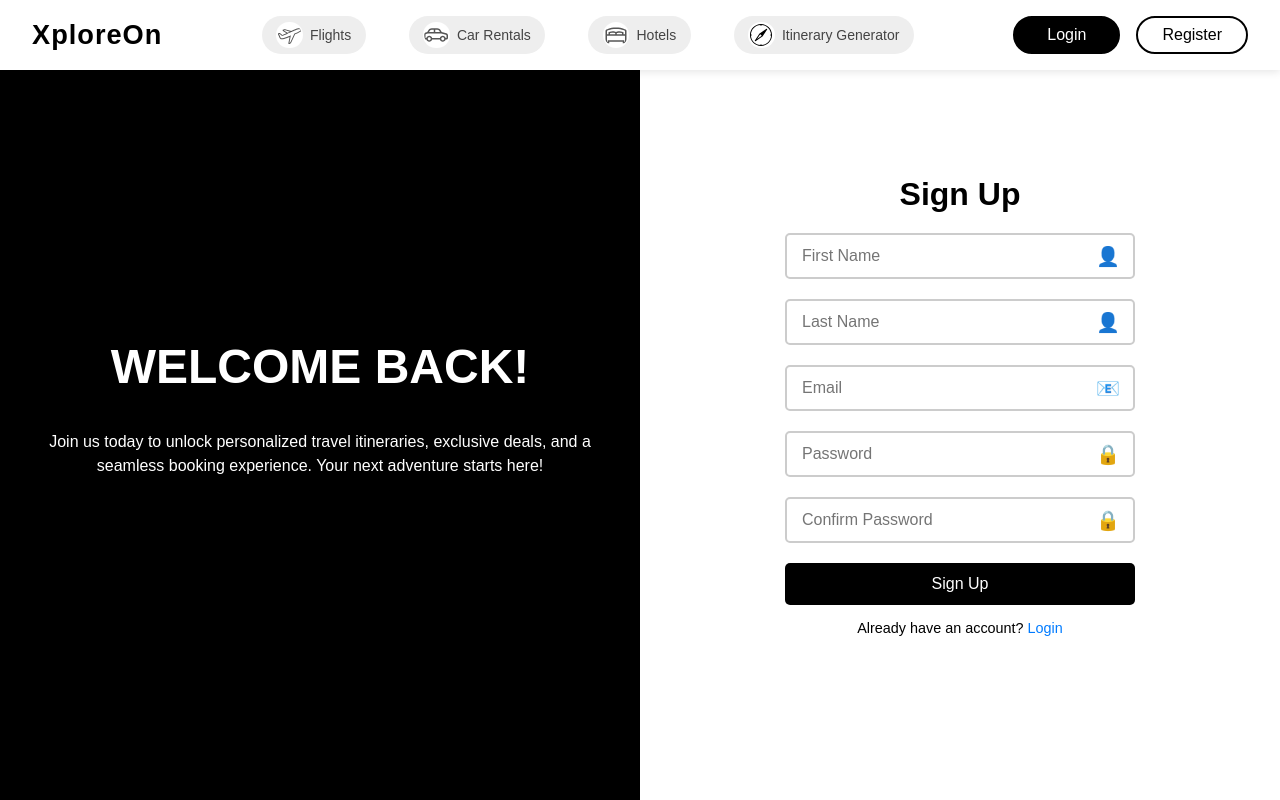
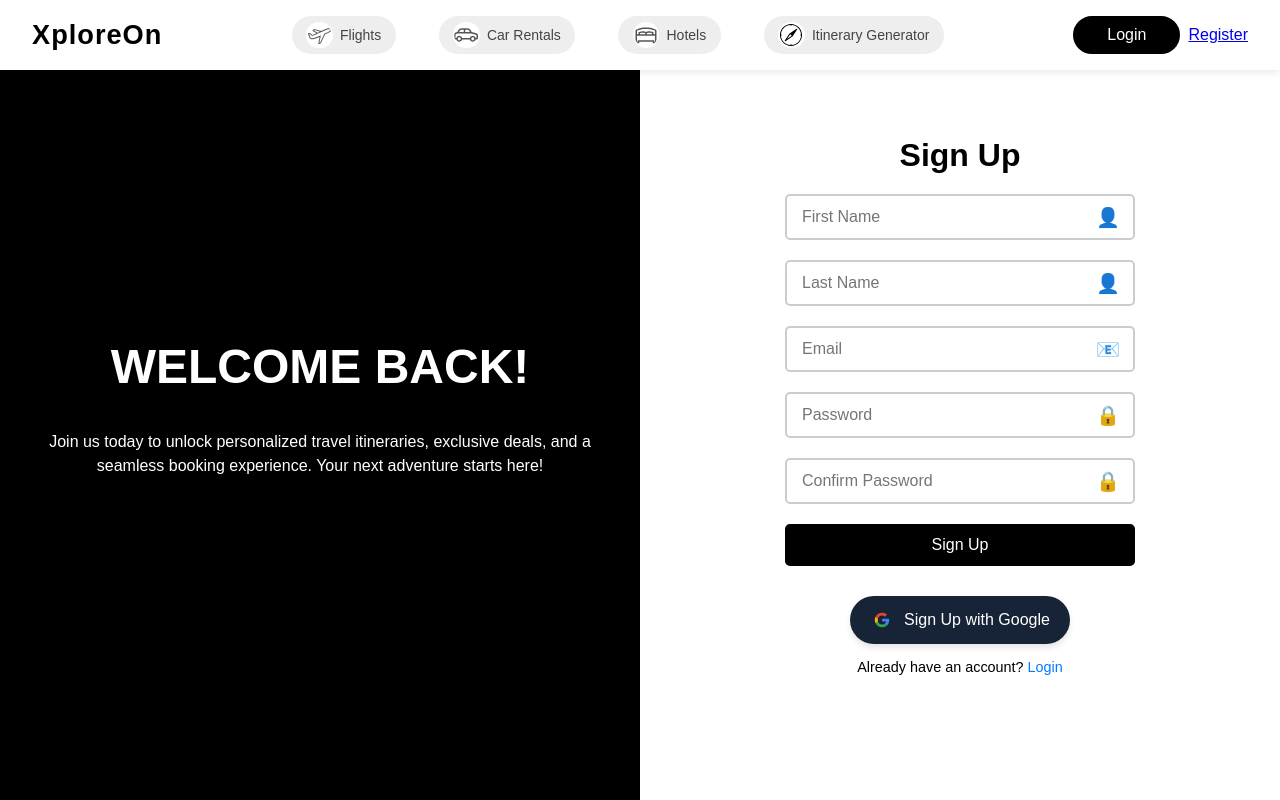
Before and after one commit to jemishkevadiya/XploreOn_Frontend, a React (Create React App) app: page /signup in a window 1280 px wide. Built offline with nearby package versions, Linux system fonts and the light colour scheme; no server answers.

Commit message:
merging with origin main

```diff
--- a/src/App.js
+++ b/src/App.js
@@ -5,7 +5,6 @@ import Navbar from "./components/Navbar";
 import SignUp from "./pages/SignUp";
 import SignIn from "./pages/SignIn";
 import Flight from "./pages/Flight";
-import CarRentals from "./pages/CarRentals";
 import { initializeApp } from "firebase/app";
 import ForgotPassword from "./pages/ForgotPassword";
 // TODO: Add SDKs for Firebase products that you want to use
@@ -39,7 +38,6 @@ class App extends React.Component {
             <Route path="/signin" element={<SignIn />} />
             <Route path="/forgot-password" element={<ForgotPassword />} />
             <Route path ="/flights" element={<Flight />} />
-            <Route path ="/carrentals" element={<CarRentals />} />
 
           </Routes>
         </Router>
--- a/src/components/Navbar.js
+++ b/src/components/Navbar.js
@@ -1,25 +1,63 @@
 import React from "react";
 import "../styles/Navbar.css";
 import { Link } from "react-router-dom";
-
+import { getAuth, onAuthStateChanged, signOut } from "firebase/auth";
 
 const FlightIcon = "/images/flight.svg";
 const CarRentalGif = "/images/icons8-car.svg";
-const HotelIcon ="/images/hotels.svg"
-const CompassIcon ="/images/compass.svg"
+const HotelIcon = "/images/hotels.svg";
+const CompassIcon = "/images/compass.svg";
+const DefaultProfile = "/images/profileicon.svg";
+
 class Navbar extends React.Component {
-      // Scroll to top and navigate to home function
+  constructor(props) {
+    super(props);
+    this.state = {
+      isLoggedIn: false,
+      user: null,
+      isDropdownOpen: false,
+    };
+  }
+
+  componentDidMount() {
+    const auth = getAuth();
+    this.unsubscribe = onAuthStateChanged(auth, (user) => {
+      if (user) {
+        this.setState({ isLoggedIn: true, user });
+      } else {
+        this.setState({ isLoggedIn: false, user: null });
+      }
+    });
+  }
+
+  componentWillUnmount() {
+    if (this.unsubscribe) {
+      this.unsubscribe();
+    }
+  }
+
+  handleLogout = async () => {
+    const auth = getAuth();
+    try {
+      await signOut(auth);
+      this.setState({ isLoggedIn: false, user: null, isDropdownOpen: false });
+    } catch (error) {
+      console.error("Error logging out:", error);
+    }
+  };
+
+  toggleDropdown = () => {
+    this.setState((prevState) => ({ isDropdownOpen: !prevState.isDropdownOpen }));
+  };
+
   handleBrandClick = () => {
-    // Scroll to top and navigate to home
-    window.scrollTo({
-      top: 0,
-      behavior: "smooth", // Smooth scroll to top
-    });
-    // Navigate to the homepage
-    window.location.href = '/';
+    window.scrollTo({ top: 0, behavior: "smooth" });
+    window.location.href = "/";
   };
 
   render() {
+    const { isLoggedIn, user, isDropdownOpen } = this.state;
+
     return (
       <nav className="navbar">
         <div className="navbar-brand" onClick={this.handleBrandClick}>
@@ -27,34 +65,57 @@ class Navbar extends React.Component {
         </div>
 
         <div className="navbar-links">
-          <a href="#flights" className="nav-link">
+          <Link to="/flights" className="nav-link">
             <img src={FlightIcon} alt="Flights" className="nav-icon" />
             Flights
-          </a>
-
-          <a href="#car-rentals" className="nav-link">
+          </Link>
+          <Link to="/car-rentals" className="nav-link">
             <img src={CarRentalGif} alt="Car Rentals" className="nav-icon" />
             Car Rentals
-          </a>
-
-          <a href="#hotels" className="nav-link">
+          </Link>
+          <Link to="/hotels" className="nav-link">
             <img src={HotelIcon} alt="Hotels" className="nav-icon" />
             Hotels
-          </a>
-
-          <a href="#itinerary" className="nav-link">
+          </Link>
+          <Link to="/itinerary" className="nav-link">
             <img src={CompassIcon} alt="Itinerary Generator" className="nav-icon" />
             Itinerary Generator
-          </a>
+          </Link>
         </div>
 
         <div className="navbar-actions">
+          {isLoggedIn ? (
+            <div className="profile-container">
+              <img
+                src={user?.photoURL || DefaultProfile} // Default profile photo
+                alt="Profile"
+                className="profile-icon"
+                onClick={this.toggleDropdown}
+              />
+              <span className="user-name">
+                {user?.displayName || `${user?.firstName || "User"} ${user?.lastName || ""}`}
+              </span>
+              {isDropdownOpen && (
+                <div className="dropdown-menu">
+                  <Link to="/my-bookings" className="dropdown-item">
+                    My Bookings
+                  </Link>
+                  <button className="dropdown-item logout-button" onClick={this.handleLogout}>
+                    Logout
+                  </button>
+                </div>
+              )}
+            </div>
+          ) : (
+            <>
               <Link to="/signin" className="nav-button black-button">
                 Login
               </Link>
               <Link to="/signup" className="nav-button white-button">
                 Register
               </Link>
+            </>
+          )}
         </div>
       </nav>
     );
--- a/src/pages/Flight.js
+++ b/src/pages/Flight.js
@@ -5,7 +5,7 @@ const FlightPage = () => {
   return (
     <div className="flight-container">
       {/* Hero Section */}
-      <header className="hero-section">
+      <header className="hero-section-flight">
         <div className="hero-background">
           <img src="images/airplane_bg.jpg" alt="Clouds" className="cloud-image" />
           <img src="images/airplane.png" alt="Airplane" className="airplane-image" />
--- a/src/pages/ForgotPassword.js
+++ b/src/pages/ForgotPassword.js
@@ -1,5 +1,5 @@
 import React, { useState } from "react";
-import "../styles/SignIn.css"; // Add styles
+import "../styles/SignIn.css";
 import { getAuth, sendPasswordResetEmail } from "firebase/auth";
 import { useNavigate } from "react-router-dom";
 
--- a/src/pages/SignUp.js
+++ b/src/pages/SignUp.js
@@ -1,7 +1,16 @@
 import React, { useState, useEffect } from "react";
 import "../styles/SignUp.css";
-import { getAuth, createUserWithEmailAndPassword, sendEmailVerification } from "firebase/auth";
+import {
+  getAuth,
+  createUserWithEmailAndPassword,
+  sendEmailVerification,
+  signInWithPopup,
+  GoogleAuthProvider,
+  updateProfile
+} from "firebase/auth";
 import { useNavigate } from "react-router-dom";
+
+const googleicon = "/images/googleicon.svg";
 
 const SignUp = () => {
   const [formData, setFormData] = useState({
@@ -37,7 +46,6 @@ const SignUp = () => {
   const handleChange = (e) => {
     setFormData({ ...formData, [e.target.name]: e.target.value });
   };
-
   const handleSubmit = (e) => {
     e.preventDefault();
     console.log("Sign-Up Data:", formData);
@@ -52,12 +60,24 @@ const SignUp = () => {
 
       try {
         const auth = getAuth();
-        const userCredential = await createUserWithEmailAndPassword(auth, formData.email, formData.password);
+        const userCredential = await createUserWithEmailAndPassword(
+          auth,
+          formData.email,
+          formData.password
+        );
         const user = userCredential.user;
 
+        // Use the updateProfile function to set the displayName
+        await updateProfile(user, {
+          displayName: `${formData.firstname} ${formData.lastname}`,
+        });
+
+        // Send email verification
         await sendEmailVerification(user);
 
-        setSuccessMessage("A verification email has been sent. Redirecting to Sign In in 10 seconds...");
+        setSuccessMessage(
+          "A verification email has been sent. Redirecting to Sign In in 10 seconds..."
+        );
         setIsLoading(false); // Stop loading
       } catch (e) {
         setIsLoading(false); // Stop loading
@@ -68,13 +88,31 @@ const SignUp = () => {
     createAccount();
   };
 
+
+
+  // Sign In with Google
+  const signInWithGoogle = async () => {
+    try {
+      const auth = getAuth();
+      const provider = new GoogleAuthProvider();
+      const result = await signInWithPopup(auth, provider);
+      const user = result.user;
+
+      console.log("Google Sign-In Successful:", user);
+      navigate("/"); // Redirect to homepage
+    } catch (error) {
+      setError(error.message);
+    }
+  };
+
   return (
     <div className="signup-page">
       <div className="signup-left">
         <h1>WELCOME BACK!</h1>
         <p>
-          Join us today to unlock personalized travel itineraries, exclusive deals, and a seamless
-          booking experience. Your next adventure starts here!
+          Join us today to unlock personalized travel itineraries, exclusive
+          deals, and a seamless booking experience. Your next adventure starts
+          here!
         </p>
       </div>
       <div className="signup-right">
@@ -138,14 +176,29 @@ const SignUp = () => {
           {error && <p className="error-message">{error}</p>}
           {successMessage && (
             <p className="success-message">
-              {successMessage} Redirecting in <strong>{countdown}</strong> seconds...
+              {successMessage} Redirecting in <strong>{countdown}</strong>{" "}
+              seconds...
             </p>
           )}
-          {isLoading && <p className="loading-message">Waiting for email verification...</p>}
+          {isLoading && (
+            <p className="loading-message">Waiting for email verification...</p>
+          )}
           <button type="submit" className="signup-button" disabled={isLoading}>
             {isLoading ? "Signing Up..." : "Sign Up"}
           </button>
         </form>
+
+        {/* Google Sign-In Button */}
+        <div className="social-signin">
+          <button className="google-signin" onClick={signInWithGoogle}>
+            <img
+              src={googleicon}
+              alt="Google Logo"
+            />
+            Sign Up with Google
+          </button>
+        </div>
+
         <p className="login-link">
           Already have an account? <a href="/signin">Login</a>
         </p>
--- a/src/styles/Navbar.css
+++ b/src/styles/Navbar.css
@@ -11,7 +11,6 @@
   box-sizing: border-box;
   background-color: #ffffff; /* Add a white background for the navbar */
   box-shadow: 0px 2px 8px rgba(0, 0, 0, 0.1); /* Subtle shadow for elevation */
-
 }
 
 /* Brand Name Styling */
@@ -46,8 +45,8 @@
 }
 
 .nav-link:hover {
-  color: #ffffff; /* Darker text on hover */
-  background-color: #000000; /* Slightly darker off-white */
+  color: #ffffff;
+  background-color: #000000; /* Black background on hover */
 }
 
 /* Icon Styling for Navigation Links */
@@ -63,41 +62,84 @@
   background-color: white; /* Keep icon background white */
 }
 
-/* Profile Icon Container */
-.navbar-profile {
+/* Navbar Actions */
+.navbar-actions {
   display: flex;
   align-items: center;
-  margin-right: 2rem;
-  color: black;
+  gap: 0.5rem; /* Reduced gap for tighter alignment */
+}
+
+/* Profile Container */
+.profile-container {
+  display: flex;
+  align-items: center;
+  position: relative;
+  gap: 15px; /* Reduced space between profile icon and name */
+  margin-right: 1rem; /* Move the profile section slightly left */
 }
 
 /* Profile Icon */
 .profile-icon {
-  background: none;
-  border: none;
+  width: 40px;
+  height: 32px;
   cursor: pointer;
-  padding: 0;
+  object-fit: cover;
+  transition: transform 0.3s ease, box-shadow 0.3s ease;
 }
 
-.profile-icon img {
-  width: 40px; /* Adjusted size */
-  height: 40px;
-  border-radius: 50%; /* Circular profile icon */
-  border: 2px solid black;
-  object-fit: cover;
-  transition: transform 0.3s ease, border-color 0.3s ease;
+.profile-icon:hover {
+  transform: scale(1.1);
 }
 
-.profile-icon img:hover {
-  transform: scale(1.1); /* Slight zoom on hover */
-  border-color: #f0f0f0; /* Subtle hover border color change */
+/* User Name */
+.user-name {
+  font-size: 16px;
+  font-weight: 500;
+  color: black;
+  white-space: nowrap;
+  margin-left: -5px; /* Slightly reduce space between photo and name */
 }
 
-/* Navbar Actions (Login and Register Buttons) */
-.navbar-actions {
-  display: flex;
-  align-items: center;
-  gap: 1rem;
+/* Dropdown Menu */
+.dropdown-menu {
+  position: absolute;
+  top: 50px;
+  right: 0;
+  background-color: white;
+  box-shadow: 0 4px 6px rgba(0, 0, 0, 0.1);
+  border-radius: 8px;
+  width: 150px;
+  padding: 10px 0;
+  z-index: 1000;
+}
+
+.dropdown-item {
+  padding: 10px 15px;
+  font-size: 14px;
+  color: black;
+  text-decoration: none;
+  display: block;
+  transition: background-color 0.3s ease;
+  cursor: pointer;
+}
+
+.dropdown-item:hover {
+  background-color: #f5f5f5;
+}
+
+/* Logout Button */
+.logout-button {
+  border: none;
+  background: none;
+  text-align: left;
+  width: 100%;
+  cursor: pointer;
+  padding: 10px 15px;
+  font-size: 14px;
+}
+
+.logout-button:hover {
+  background-color: #f5f5f5;
 }
 
 /* Black Button */
@@ -118,23 +160,3 @@
   background-color: #333333;
   transform: scale(1.05);
 }
-
-/* White Button */
-.white-button {
-  background-color: white;
-  color: black;
-  padding: 0.5rem 1.5rem;
-  font-family: "Poppins", sans-serif;
-  font-size: 1rem;
-  border: 2px solid black;
-  border-radius: 25px;
-  text-decoration: none;
-  text-align: center;
-  transition: background-color 0.3s ease, transform 0.3s ease, color 0.3s ease;
-}
-
-.white-button:hover {
-  background-color: black;
-  color: white;
-  transform: scale(1.05);
-}
--- a/src/styles/SignUp.css
+++ b/src/styles/SignUp.css
@@ -106,3 +106,46 @@
   .login-link a:hover {
     text-decoration: underline;
   }
+
+
+
+  .social-signin {
+    display: flex;
+    flex-direction: column;
+    align-items: center;
+    gap: 15px; /* Increased gap for better spacing */
+    margin-top: 30px; /* Slightly increased margin for a clean layout */
+  }
+
+  .google-signin {
+    display: flex;
+    align-items: center;
+    justify-content: center;
+    gap: 10px;
+    padding: 12px 20px; /* Added padding for a balanced button */
+    border: none;
+    border-radius: 25px; /* Rounded button for a modern look */
+    cursor: pointer;
+    font-size: 16px;
+    font-weight: 500; /* Slightly bold text */
+    box-shadow: 0 4px 6px rgba(0, 0, 0, 0.1); /* Subtle shadow for depth */
+    transition: all 0.3s ease; /* Smooth transition for hover effects */
+    background-color: #172336;
+    color: white;
+  }
+
+  .google-signin:hover {
+    background-color: #071727; /* Darker shade on hover */
+    box-shadow: 0 6px 10px rgba(0, 0, 0, 0.2); /* Enhanced shadow on hover */
+    transform: translateY(-2px); /* Slight lift effect */
+  }
+
+  .google-signin img {
+    width: 24px; /* Slightly larger icon */
+    height: 24px;
+    transition: transform 0.3s ease; /* Smooth scaling effect */
+  }
+
+  .google-signin:hover img {
+    transform: scale(1.1); /* Slight zoom effect on hover */
+  }
```
Also changed, not shown: src/styles/Flight.css (+25 -14 lines), public/images/googleicon.svg (added), public/images/profileIcon.svg (added). Lines whose indentation alone changed are shown as unchanged.
